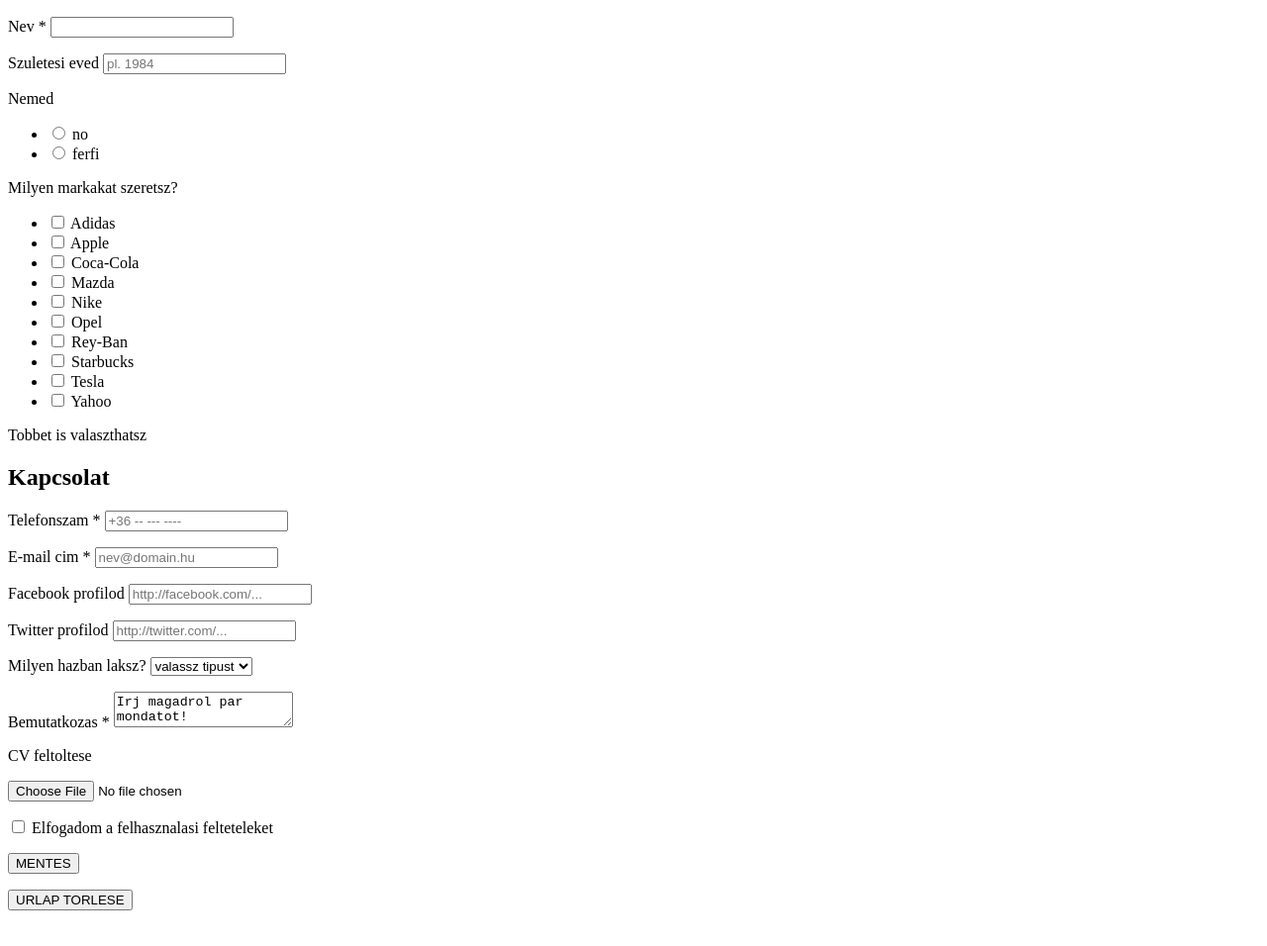
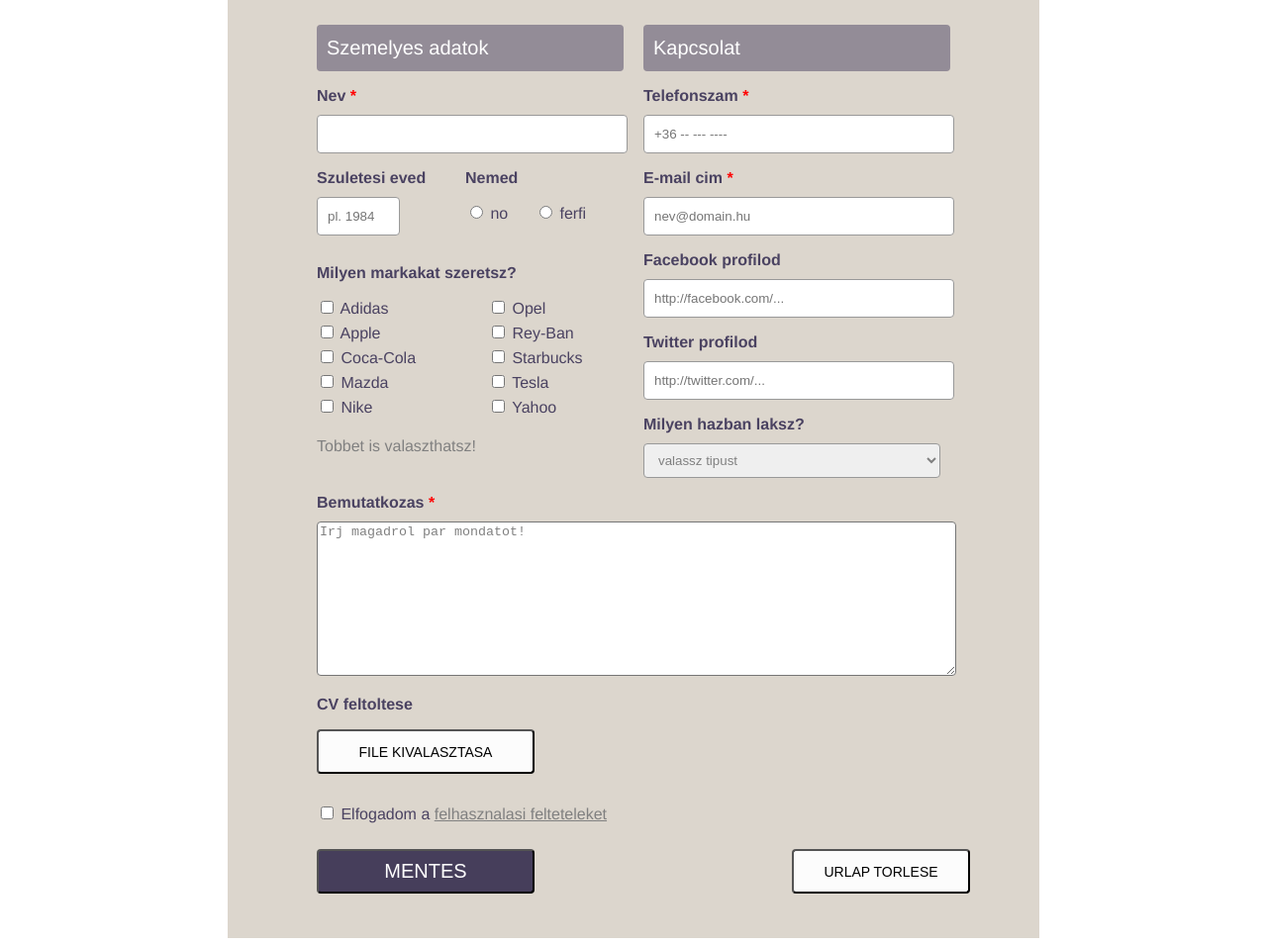
Before and after one commit to greenfox-velox/bizkanta, a plain HTML site: page week-02/day-2/form_project/form.html in a window 1280 px wide. Shown: the part 110-1066 px from the top of the page at 99% size. Drawn offline with Linux system fonts and the light colour scheme.

Commit message:
modified form html and add css

```diff
--- a/week-02/day-2/form_project/form.css
+++ b/week-02/day-2/form_project/form.css
@@ -0,0 +1,175 @@
+body {
+  /*box-sizing: border-box;*/
+}
+
+.container {
+  width: 820px;
+  height: 1050px;
+  background: #DCD6CD;
+  margin: 0 auto;
+  font-family: Helvetica, arial;
+  color: #4A4261;
+}
+
+form {
+  margin: 0 auto;
+  padding: 50px 70px 50px 90px;
+}
+
+h1 {
+  font-weight: lighter;
+  font-size: 24px;
+}
+
+h2 {
+  background: #938C97;
+  color: white;
+  height: 35px;
+  width: 300px;
+  border-radius: 4px;
+  padding-top: 12px;
+  padding-left: 10px;
+  font-weight: lighter;
+  font-size: 20px;
+}
+
+.columns {
+  display: flex;
+  justify-content: space-between;
+}
+
+label {
+  display: inline-block;
+  width: 200px;
+  padding-bottom: 10px;
+  font-weight: bold;
+}
+
+.data {
+  width: 300px;
+  height: 35px;
+  border: 1px solid #999;
+  border-radius: 4px;
+  padding-left: 10px;
+}
+
+.birth-gender {
+  width: 300px;
+  display: flex;
+}
+
+.birth {
+  width: 150px;
+}
+
+
+.birth #number {
+  width: 70px;
+  height: 35px;
+  border: 1px solid #999;
+  border-radius: 4px;
+  padding-left: 10px;
+}
+
+
+.genders {
+  width: 150px;
+}
+
+.genders p {
+  margin-top: 0;
+}
+
+.genderlist {
+  list-style: none;
+  padding-left: 0;
+  display: flex;
+}
+
+.genderlist li {
+  width: 70px;
+}
+
+.genderlist label {
+  font-weight: normal;
+}
+
+.brandslist {
+  list-style: none;
+  padding-left: 0;
+  columns: 2;
+}
+
+.brandslist li {
+  width: 100px;
+}
+
+.brandslist label {
+  padding-bottom: 5px;
+  font-weight: normal;
+}
+
+#msg {
+  width: 640px;
+  height: 150px;
+  border-radius: 4px;
+  color: grey;
+}
+
+.save-reset-buttons {
+  display: flex;
+  justify-content: space-between;
+  height: 50px;
+}
+
+.terms {
+  width: 100%;
+  font-weight: lighter;
+  margin-top: 30px;
+}
+
+.terms a {
+  color: grey;
+}
+
+.uploadbtn {
+  width: 220px;
+  height: 45px;
+  border-radius: 4px;
+  font-size: 14px;
+  background: #FCFCFC;
+}
+
+.savebtn {
+  background: #463E5B;
+  color: white;
+  width: 220px;
+  height: 45px;
+  border-radius: 4px;
+  font-size: 20px;
+}
+
+.resetbtn {
+  background: #FCFCFC;
+  width: 180px;
+  height: 45px;
+  border-radius: 4px;
+  font-size: 14px;
+}
+
+p {
+  font-weight: bold;
+}
+
+.choosemore {
+  font-weight: lighter;
+  color: grey;
+}
+
+.chooseone {
+  color: grey;
+}
+
+span {
+  color: red;
+}
--- a/week-02/day-2/form_project/form.html
+++ b/week-02/day-2/form_project/form.html
@@ -6,22 +6,24 @@
     <link rel="stylesheet" href="form.css">
   </head>
   <body>
-    <div class="container"></div>
-      <form class="first" action="index.html" method="post">
+    <div class="container">
+      <form action="index.html" method="post">
         <h1>Profil</h1>
+        <div class="columns">
           <div class="column1">
             <h2>Szemelyes adatok</h2>
             <p>
-            <label for="name">Nev *</label>
-            <input type="text" required id="name" placeholder="">
+              <label for="name">Nev <span>*</span></label>
+              <input class="data" type="text" required id="name" placeholder="">
             </p>
-          <p>
+            <div class="birth-gender">
+              <div class="birth">
                 <label for="number">Szuletesi eved</label>
-            <input type="number" id="number" placeholder="pl. 1984">
-          </p>
-          <p>
+                <input class="birthyear" type="number" id="number" placeholder="pl. 1984">
+              </div>
+              <div class="genders">
                 <p>Nemed</p>
-            <ul>
+                <ul class="genderlist">
                   <li>
                     <label for="gender1">
                       <input type="radio" id="gender1" name="gender">
@@ -35,10 +37,12 @@
                     </label>
                   </li>
                 </ul>
-          </p>
-          <p>
+              </div>
+            </div>
+            <div>
               <p>Milyen markakat szeretsz?</p>
-            <ul>
+              <div class="brands">
+                <ul class="brandslist">
                   <li>
                     <label for="marks1">
                       <input type="checkbox" id="marks1">
@@ -100,30 +104,31 @@
                     </label>
                   </li>
                 </ul>
-            <p>Tobbet is valaszthatsz</p>
-          </p>
+              </div>
+              <p class="choosemore">Tobbet is valaszthatsz!</p>
+            </div>
           </div>
           <div class="column2">
             <h2>Kapcsolat</h2>
             <p>
-            <label for="tel">Telefonszam *</label>
-            <input type="tel" required id="tel" placeholder="+36 -- --- ----">
+              <label for="tel">Telefonszam <span>*</span></label>
+              <input class="data" type="tel" required id="tel" placeholder="+36 -- --- ----">
             </p>
             <p>
-            <label for="email">E-mail cim *</label>
-            <input type="email" required id="email" placeholder="nev@domain.hu">
+              <label for="email">E-mail cim <span>*</span></label>
+              <input class="data" type="email" required id="email" placeholder="nev@domain.hu">
             </p>
             <p>
               <label for="facebook">Facebook profilod</label>
-            <input type="url" id="facebook" placeholder="http://facebook.com/...">
+              <input class="data" type="url" id="facebook" placeholder="http://facebook.com/...">
             </p>
             <p>
               <label for="twitter">Twitter profilod</label>
-            <input type="url" id="twitter" placeholder="http://twitter.com/...">
+              <input class="data" type="url" id="twitter" placeholder="http://twitter.com/...">
             </p>
             <p>
               <label for="house">Milyen hazban laksz?</label>
-            <select id="house">
+              <select class="data chooseone" id="house">
                 <option disabled selected>valassz tipust</option>
                 <option>csaladi</option>
                 <option>panel</option>
@@ -131,27 +136,33 @@
               </select>
             </p>
           </div>
+        </div>
         <div class="bottom-content">
+          <div>
+            <label for="msg">Bemutatkozas <span>*</span></label>
+            <textarea required id="msg">Irj magadrol par mondatot!</textarea>
+          </div>
+          <div>
+            <p>CV feltoltese</p>
+            <input type="file" id="file" value="upload file" style="display: none">
+            <input class="uploadbtn" type="button" value="FILE KIVALASZTASA" onclick="document.getElementById('file').click();">
+            <label for="file"></label>
+          </div>
+          <div>
+            <label class="terms" for="terms">
+              <input type="checkbox" required id="terms">
+              Elfogadom a <a href="">felhasznalasi felteteleket</a>
+            </label>
+          </div>
+          <div class="save-reset-buttons">
             <p>
-            <label for="msg">Bemutatkozas *</label>
-            <textarea required id="msg">Irj magadrol par mondatot!</textarea>
+              <button class="savebtn" type="submit" value="Submit">MENTES</button>
             </p>
             <p>
-            <p>CV feltoltese</p>
-            <input type="file" value="file kivalasztasa">
+              <button class="resetbtn" type="reset" value="Reset">URLAP TORLESE</button>
             </p>
-          <p>
-            <label for="terms">
-              <input type="checkbox" required id="terms">
-              Elfogadom a felhasznalasi felteteleket
-            </label>
-          </p>
-          <p>
-            <button type="submit" value="Submit">MENTES</button>
-          </p>
-          <p>
-            <button type="reset" value="Reset">URLAP TORLESE</button>
-          </p>
+        </div>
+        </div>
       </div>
     </form>
   </body>
```
Lines whose indentation alone changed are shown as unchanged.
